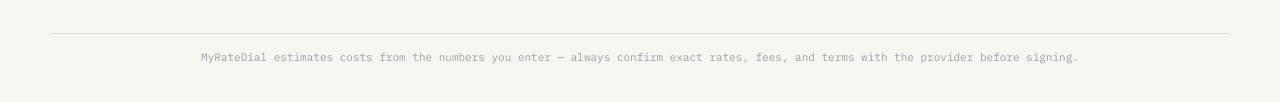
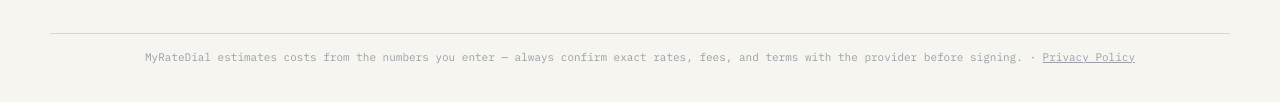
Before and after one commit to Ayohubgit/Powerselect-app, a website: page public/index.html in a window 1280 px wide. Shown: the part 2748-2850 px from the top of the page. Drawn offline with Linux system fonts and the light colour scheme.

Commit message:
Update footer to include Privacy Policy link
Added a link to the Privacy Policy in the footer.

```diff
--- a/public/index.html
+++ b/public/index.html
@@ -453,7 +453,7 @@ footer.foot{
     </div>
   </div>
 
-  <footer class="foot">MyRateDial estimates costs from the numbers you enter — always confirm exact rates, fees, and terms with the provider before signing.</footer>
+  <footer class="foot">MyRateDial estimates costs from the numbers you enter — always confirm exact rates, fees, and terms with the provider before signing. · <a href="/privacy.html" style="color:inherit;">Privacy Policy</a></footer>
 </div>
 
 <script>
```
